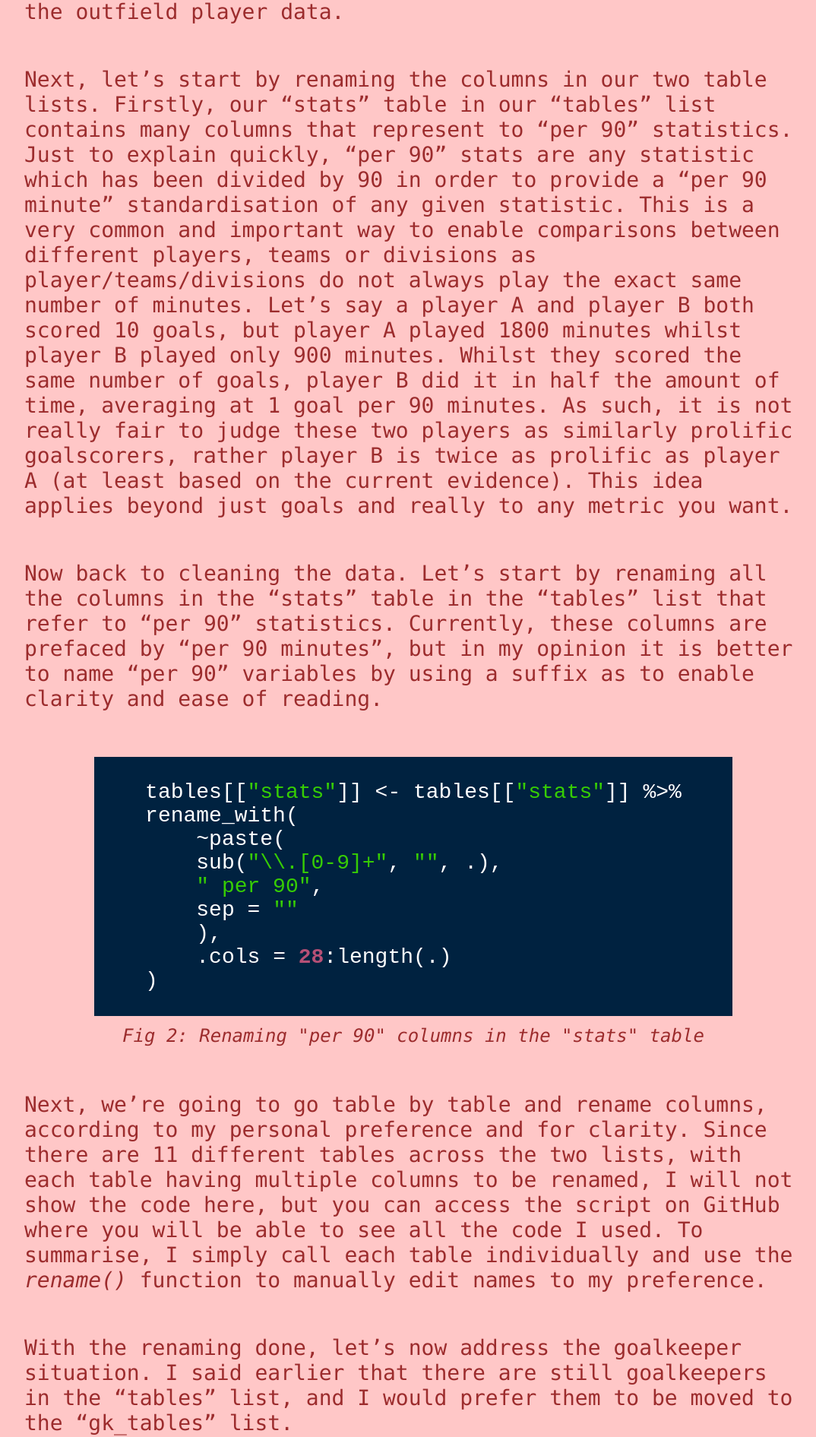
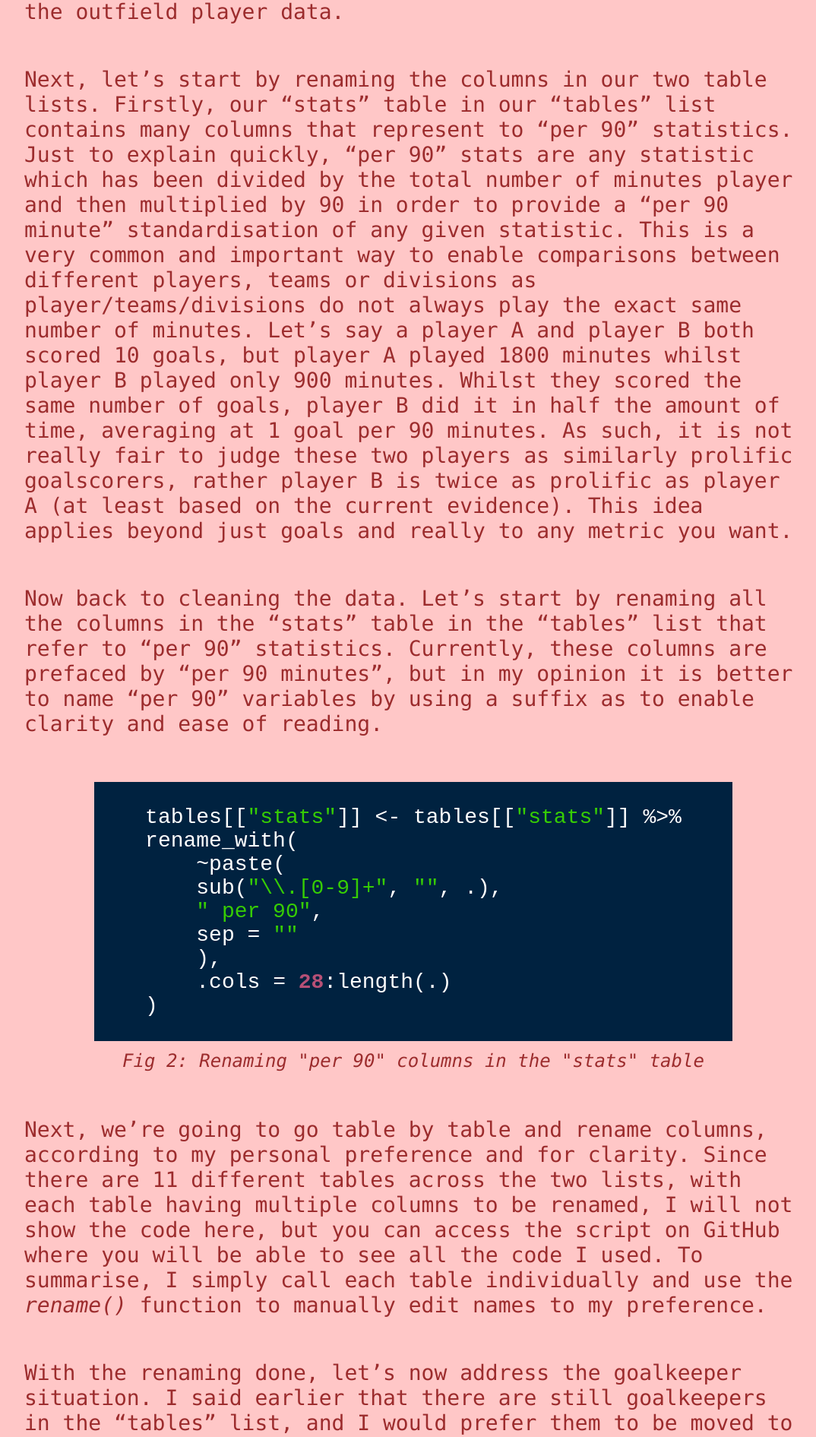
Before and after one commit to CharlieHomewood/website, a Jekyll site: the page built from _posts/projects/project 1/2023-07-20-project1-post3.md, in a window 1280 px wide. Shown: the part 1549-3440 px from the top of the page at 76% size, without its empty margins (96-1170 px from the left). Built offline with Jekyll 4.4.1, drawn with Linux system fonts in a browser that asks for light colours.

Commit message:
26/07/2023 commit 5

```diff
--- a/_posts/projects/project 1/2023-07-20-project1-post3.md
+++ b/_posts/projects/project 1/2023-07-20-project1-post3.md
@@ -25,7 +25,7 @@ Now, as mentioned, we left off in the last post by creating an object called "ta
 
 Now we have two lists. It is important to note that at this stage, there are still goalkeeper rows within tables in the "tables" list, we just separated the tables that exclusively contain goalkeepers and no other positions. Later on, we will make sure all the goalkeeper rows are separated from the outfield player data.
 
-Next, let's start by renaming the columns in our two table lists. Firstly, our "stats" table in our "tables" list contains many columns that represent to "per 90" statistics. Just to explain quickly, "per 90" stats are any statistic which has been divided by 90 in order to provide a "per 90 minute" standardisation of any given statistic. This is a very common and important way to enable comparisons between different players, teams or divisions as player/teams/divisions do not always play the exact same number of minutes. Let's say a player A and player B both scored 10 goals, but player A played 1800 minutes whilst player B played only 900 minutes. Whilst they scored the same number of goals, player B did it in half the amount of time, averaging at 1 goal per 90 minutes. As such, it is not really fair to judge these two players as similarly prolific goalscorers, rather player B is twice as prolific as player A (at least based on the current evidence). This idea applies beyond just goals and really to any metric you want.
+Next, let's start by renaming the columns in our two table lists. Firstly, our "stats" table in our "tables" list contains many columns that represent to "per 90" statistics. Just to explain quickly, "per 90" stats are any statistic which has been divided by the total number of minutes player and then multiplied by 90 in order to provide a "per 90 minute" standardisation of any given statistic. This is a very common and important way to enable comparisons between different players, teams or divisions as player/teams/divisions do not always play the exact same number of minutes. Let's say a player A and player B both scored 10 goals, but player A played 1800 minutes whilst player B played only 900 minutes. Whilst they scored the same number of goals, player B did it in half the amount of time, averaging at 1 goal per 90 minutes. As such, it is not really fair to judge these two players as similarly prolific goalscorers, rather player B is twice as prolific as player A (at least based on the current evidence). This idea applies beyond just goals and really to any metric you want.
 
 Now back to cleaning the data. Let's start by renaming all the columns in the "stats" table in the "tables" list that refer to "per 90" statistics. Currently, these columns are prefaced by "per 90 minutes", but in my opinion it is better to name "per 90" variables by using a suffix as to enable clarity and ease of reading.
 
```
